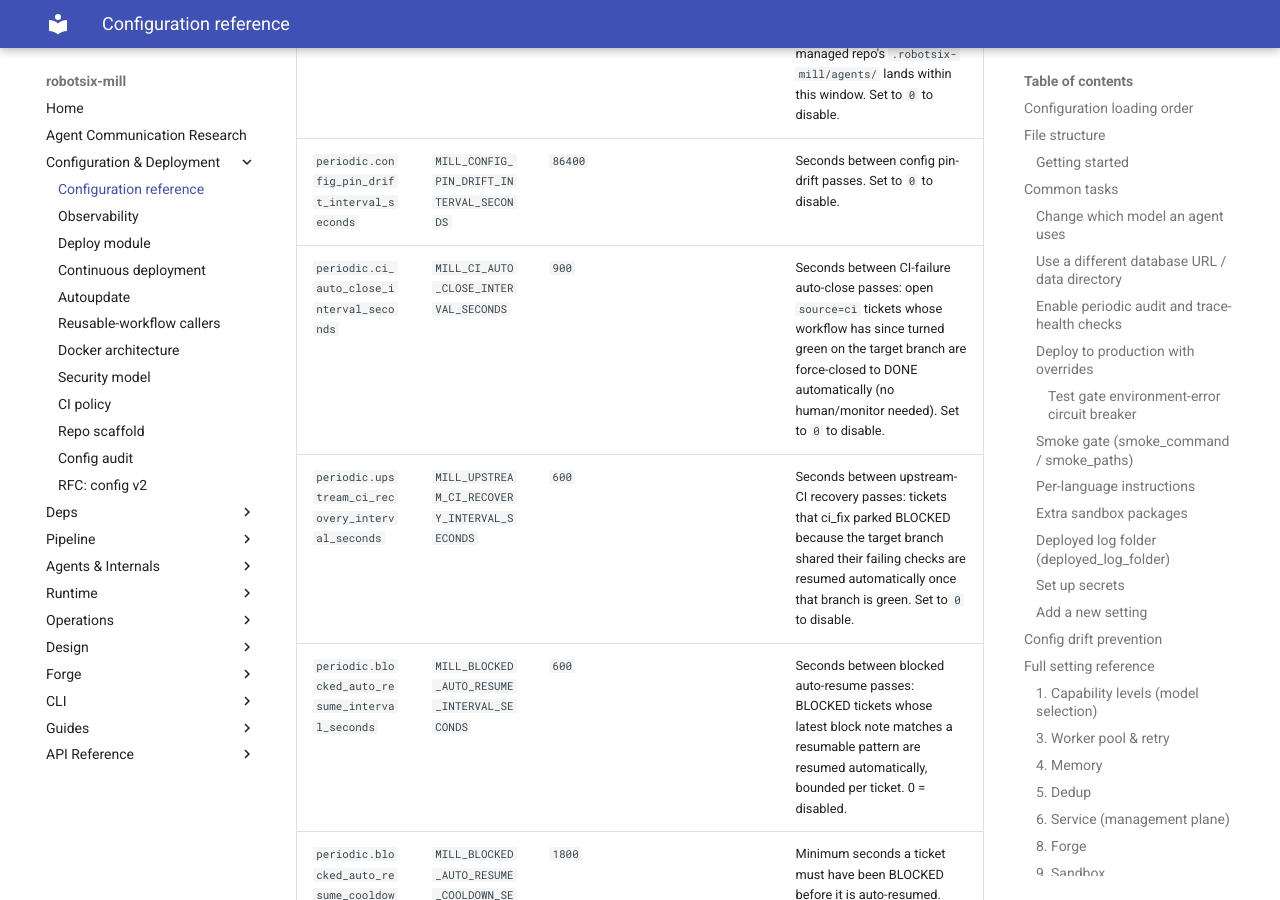
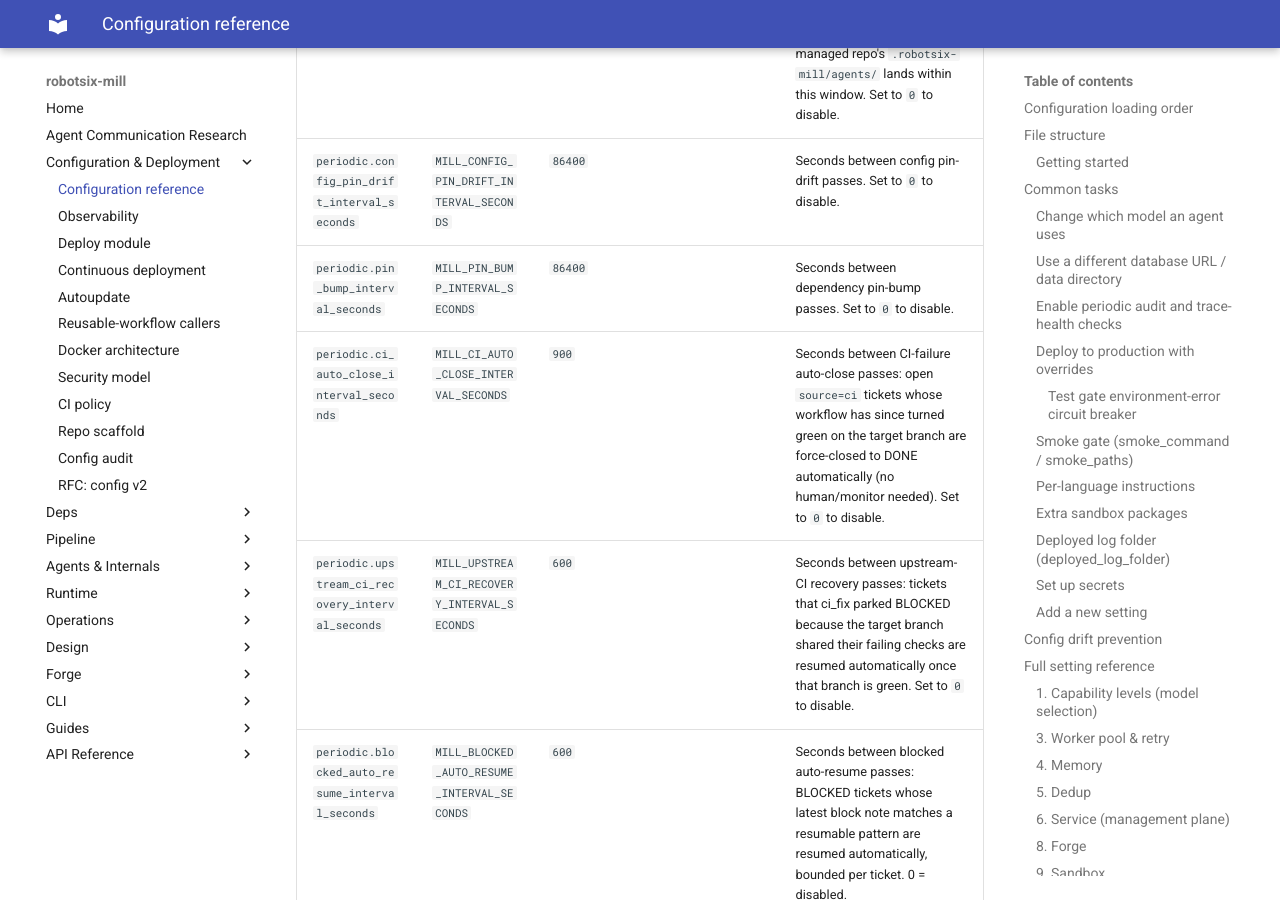
Before and after one commit to damien-robotsix/robotsix-mill, an MkDocs documentation site: the page built from docs/config/configuration.md, in a window 1280 px wide and 900 px high, scrolled down 34794 px. Built offline with MkDocs 1.6.1 and Material for MkDocs 9.7.7, drawn with Linux system fonts in a browser that asks for light colours.

Commit message:
mill(docs): config drift: pin_bump_interval_seconds default mismatch (model=86400, json=0) (20260912T233329Z-config-drift-pin-bump-interval-seconds-d-90b7)

```diff
--- a/docs/config/configuration.md
+++ b/docs/config/configuration.md
@@ -730,6 +730,7 @@ Additional fields:
 |-----------|---------|---------|-------------|
 | `periodic.bespoke_discovery_interval_seconds` | `MILL_BESPOKE_DISCOVERY_INTERVAL_SECONDS` | `600` | Seconds between bespoke supervisor clone-refresh and agent-reconciliation cycles. A new YAML committed to a managed repo's `.robotsix-mill/agents/` lands within this window. Set to `0` to disable. |
 | `periodic.config_pin_drift_interval_seconds` | `MILL_CONFIG_PIN_DRIFT_INTERVAL_SECONDS` | `86400` | Seconds between config pin-drift passes. Set to `0` to disable. |
+| `periodic.pin_bump_interval_seconds` | `MILL_PIN_BUMP_INTERVAL_SECONDS` | `86400` | Seconds between dependency pin-bump passes. Set to `0` to disable. |
 | `periodic.ci_auto_close_interval_seconds` | `MILL_CI_AUTO_CLOSE_INTERVAL_SECONDS` | `900` | Seconds between CI-failure auto-close passes: open `source=ci` tickets whose workflow has since turned green on the target branch are force-closed to DONE automatically (no human/monitor needed). Set to `0` to disable. |
 | `periodic.upstream_ci_recovery_interval_seconds` | `MILL_UPSTREAM_CI_RECOVERY_INTERVAL_SECONDS` | `600` | Seconds between upstream-CI recovery passes: tickets that ci_fix parked BLOCKED because the target branch shared their failing checks are resumed automatically once that branch is green. Set to `0` to disable. |
 | `periodic.blocked_auto_resume_interval_seconds` | `MILL_BLOCKED_AUTO_RESUME_INTERVAL_SECONDS` | `600` | Seconds between blocked auto-resume passes: BLOCKED tickets whose latest block note matches a resumable pattern are resumed automatically, bounded per ticket. 0 = disabled. |
```
